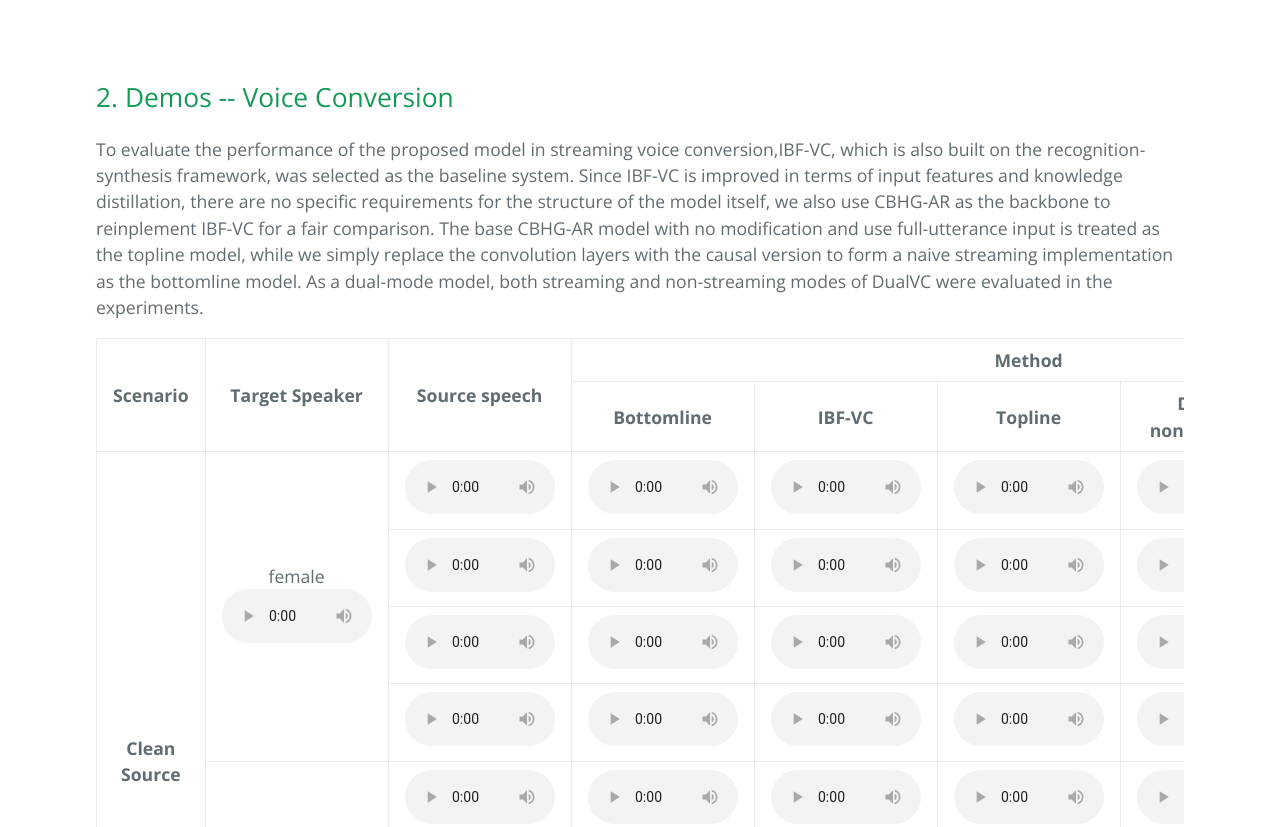
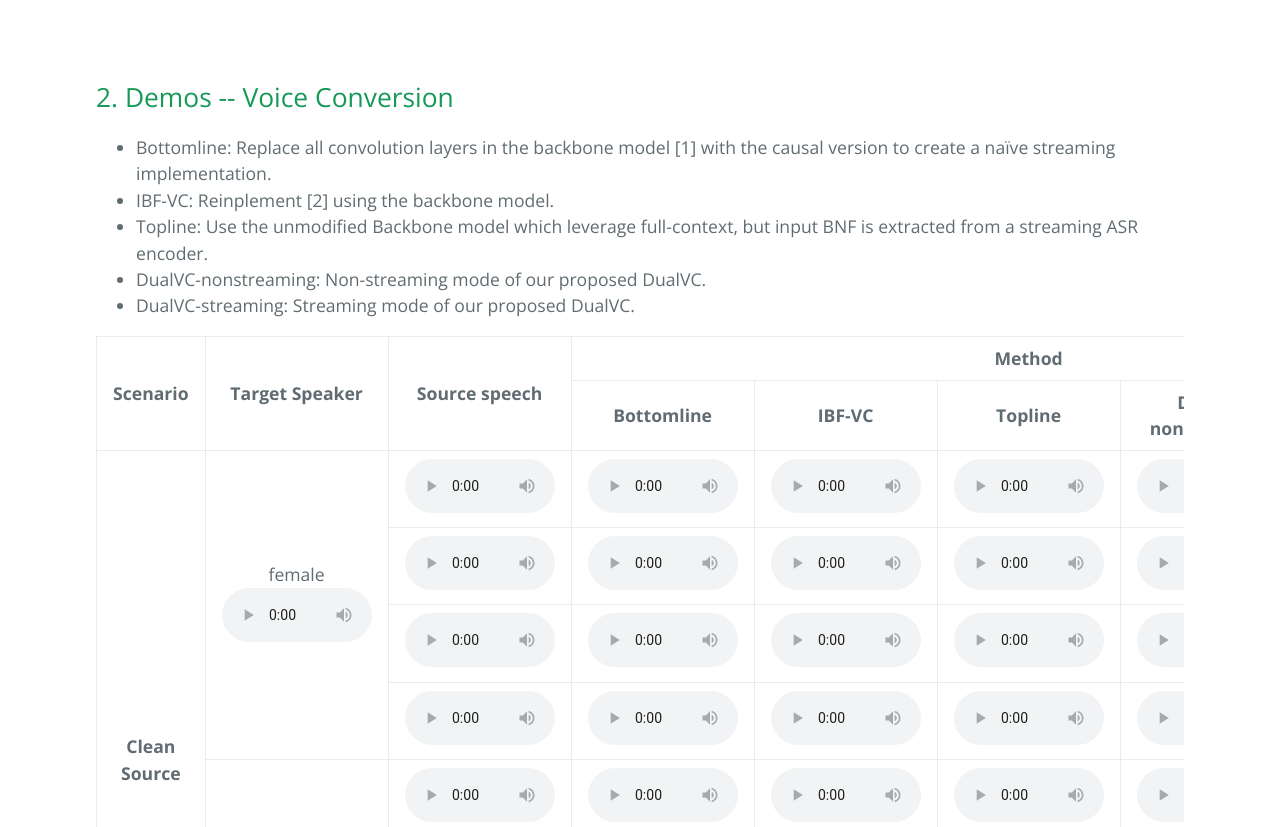
Before and after one commit to DualVC/DualVC.github.io, a plain HTML site: page index.html in a window 1280 px wide. Shown: the part 1100-1927 px from the top of the page. Drawn offline with nearby package versions, Linux system fonts and the light colour scheme.

Commit message:
update model description

```diff
--- a/index.html
+++ b/index.html
@@ -51,15 +51,22 @@
 
 
     <h2>2. Demos -- Voice Conversion<a name="Comparison"></a></h2>
-    <p>To evaluate the performance of the proposed model in streaming voice conversion,IBF-VC, which is also built on the recognition-synthesis framework, was selected as the baseline system.
-      Since IBF-VC is improved in terms of input features and knowledge distillation, there are no specific requirements for the structure of the model itself, we also use CBHG-AR as the backbone to reinplement IBF-VC for a fair comparison.
-      The base CBHG-AR model with no modification and use full-utterance input is treated as the topline model, while we simply replace the convolution layers with the causal version to form a naive streaming implementation as the bottomline model.
-      As a dual-mode model, both streaming and non-streaming modes of DualVC were evaluated in the experiments.</p>
-    <!-- <h3>Corresponding to section 3.2 in our paper, below lists the samples that are synthesized for evaluations on the ability to generate the desired speaking style and timbre. We compared our proposed method with the Multi-R and PB on style similarity and speaker similarity.</h3> -->
+    <ul>
+      <li>Bottomline: Replace all convolution layers in the backbone model [1] with the causal version to create a naïve streaming implementation.</li>
+      <li>IBF-VC: Reinplement [2] using the backbone model.</li>
+      <li>Topline: Use the unmodified Backbone model which leverage full-context, but input BNF is extracted from a streaming ASR encoder.</li>
+      <li>DualVC-nonstreaming: Non-streaming mode of our proposed DualVC.</li>
+      <li>DualVC-streaming: Streaming mode of our proposed DualVC.</li>
+    </ul>
 
     <table>
       <tbody id="tbody">
       </tbody>
+    </table>
+    </br>
+    <cite>[1] X. Tian, Z. Wang, S. Yang, X. Zhou, H. Du, Y. Zhou, M. Zhang, K. Zhou, B. Sisman, L. Xie et al., “The nus & nwpu system for voice conversion challenge 2020,” in Proc. Joint Workshop for the Blizzard Challenge and Voice Conversion Challenge 2020, 2020, pp. 170–17</cite>
+    </br>
+    <cite>[2] Y. Chen, M. Tu, T. Li, X. Li, Q. Kong, J. Li, Z. Wang, Q. Tian, Y. Wang, and Y. Wang, “Streaming voice conversion via intermediate bottleneck features and non-streaming teacher guidance,” CoRR, vol. abs/2210.15158, 202</cite>
   </section>
 </body>
 
```
